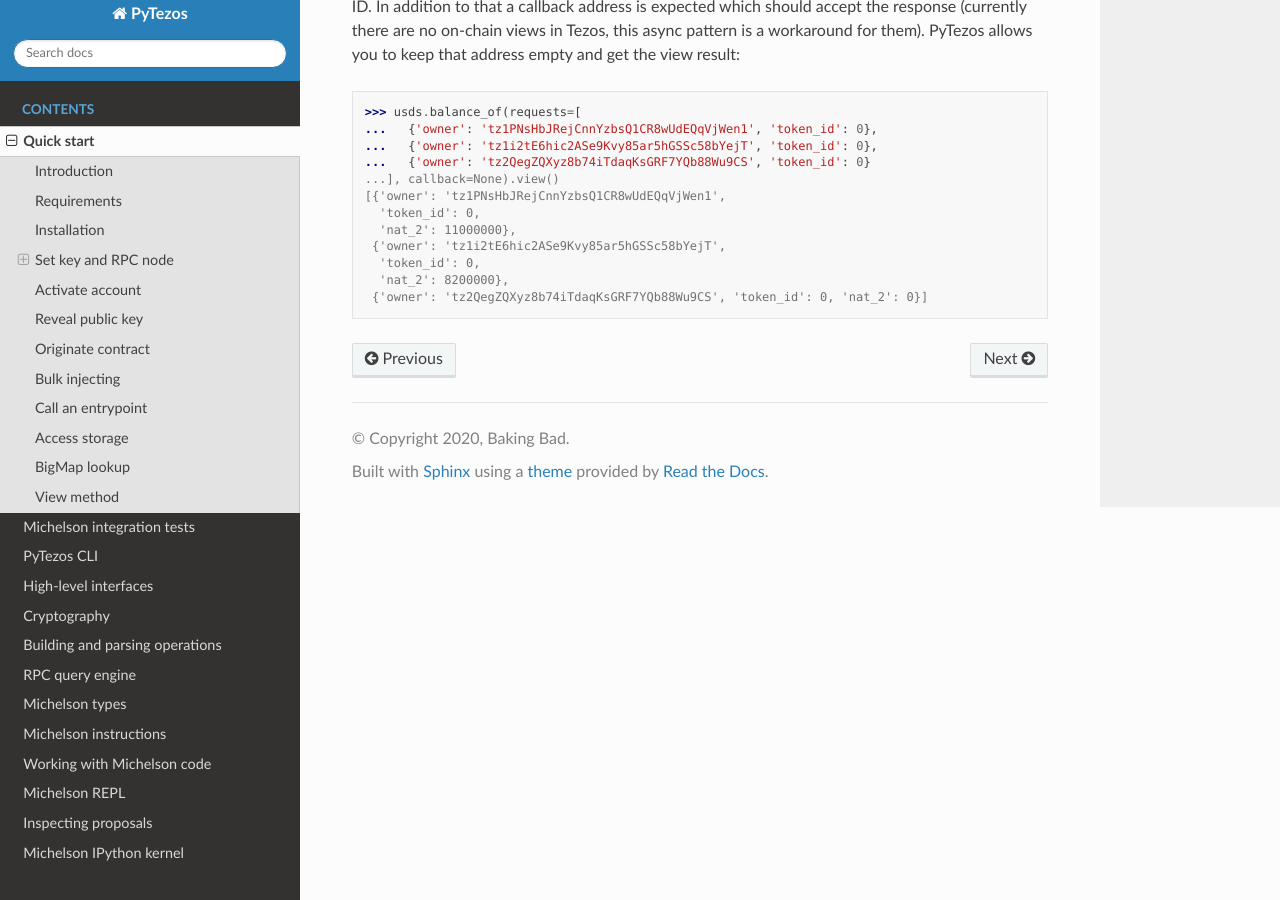
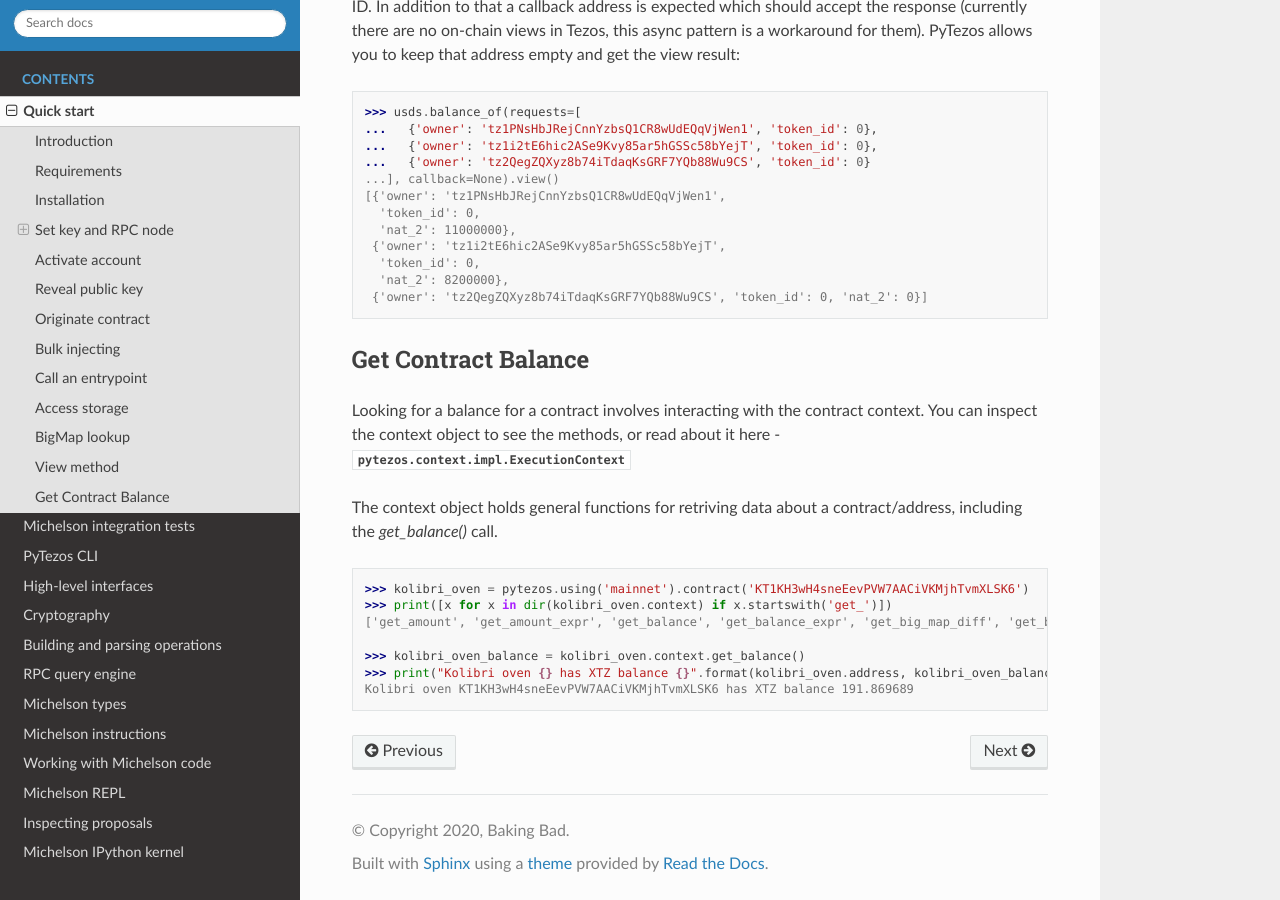
Before and after one commit to murbard/pytezos, a Sphinx documentation site: the page built from docs/source/quick_start.rst, in a window 1280 px wide and 900 px high, scrolled down 13372 px. Built offline with Sphinx 7.4.7 and the Read the Docs theme 2.0.0, drawn with Linux system fonts in a browser that asks for light colours.

Commit message:
Add docs for getting the tez balance of an address/contract (#259)

```diff
--- a/docs/source/quick_start.rst
+++ b/docs/source/quick_start.rst
@@ -744,3 +744,20 @@ PyTezos allows you to keep that address empty and get the view result:
      'token_id': 0,
      'nat_2': 8200000},
     {'owner': 'tz2QegZQXyz8b74iTdaqKsGRF7YQb88Wu9CS', 'token_id': 0, 'nat_2': 0}]
+
+Get Contract Balance
+--------------------
+
+Looking for a balance for a contract involves interacting with the contract context. You can inspect the context object to see the methods, or read about it here - :class:`pytezos.context.impl.ExecutionContext`
+
+The context object holds general functions for retriving data about a contract/address, including the `get_balance()` call.
+
+.. code-block:: python
+
+   >>> kolibri_oven = pytezos.using('mainnet').contract('KT1KH3wH4sneEevPVW7AACiVKMjhTvmXLSK6')
+   >>> print([x for x in dir(kolibri_oven.context) if x.startswith('get_')])
+   ['get_amount', 'get_amount_expr', 'get_balance', 'get_balance_expr', 'get_big_map_diff', 'get_big_map_value', 'get_big_maps_expr', 'get_chain_id', 'get_chain_id_expr', 'get_code_expr', 'get_counter', 'get_counter_offset', 'get_dummy_address', 'get_dummy_chain_id', 'get_dummy_key_hash', 'get_dummy_lambda', 'get_dummy_public_key', 'get_dummy_signature', 'get_input_expr', 'get_level', 'get_now', 'get_now_expr', 'get_operations_ttl', 'get_originated_address', 'get_output_expr', 'get_parameter_expr', 'get_sapling_state_diff', 'get_self_address', 'get_self_expr', 'get_sender', 'get_sender_expr', 'get_source', 'get_source_expr', 'get_storage_expr', 'get_tmp_big_map_id', 'get_tmp_sapling_state_id', 'get_total_voting_power', 'get_voting_power']
+
+   >>> kolibri_oven_balance = kolibri_oven.context.get_balance()
+   >>> print("Kolibri oven {} has XTZ balance {}".format(kolibri_oven.address, kolibri_oven_balance / 1e6))
+   Kolibri oven KT1KH3wH4sneEevPVW7AACiVKMjhTvmXLSK6 has XTZ balance 191.869689
```
